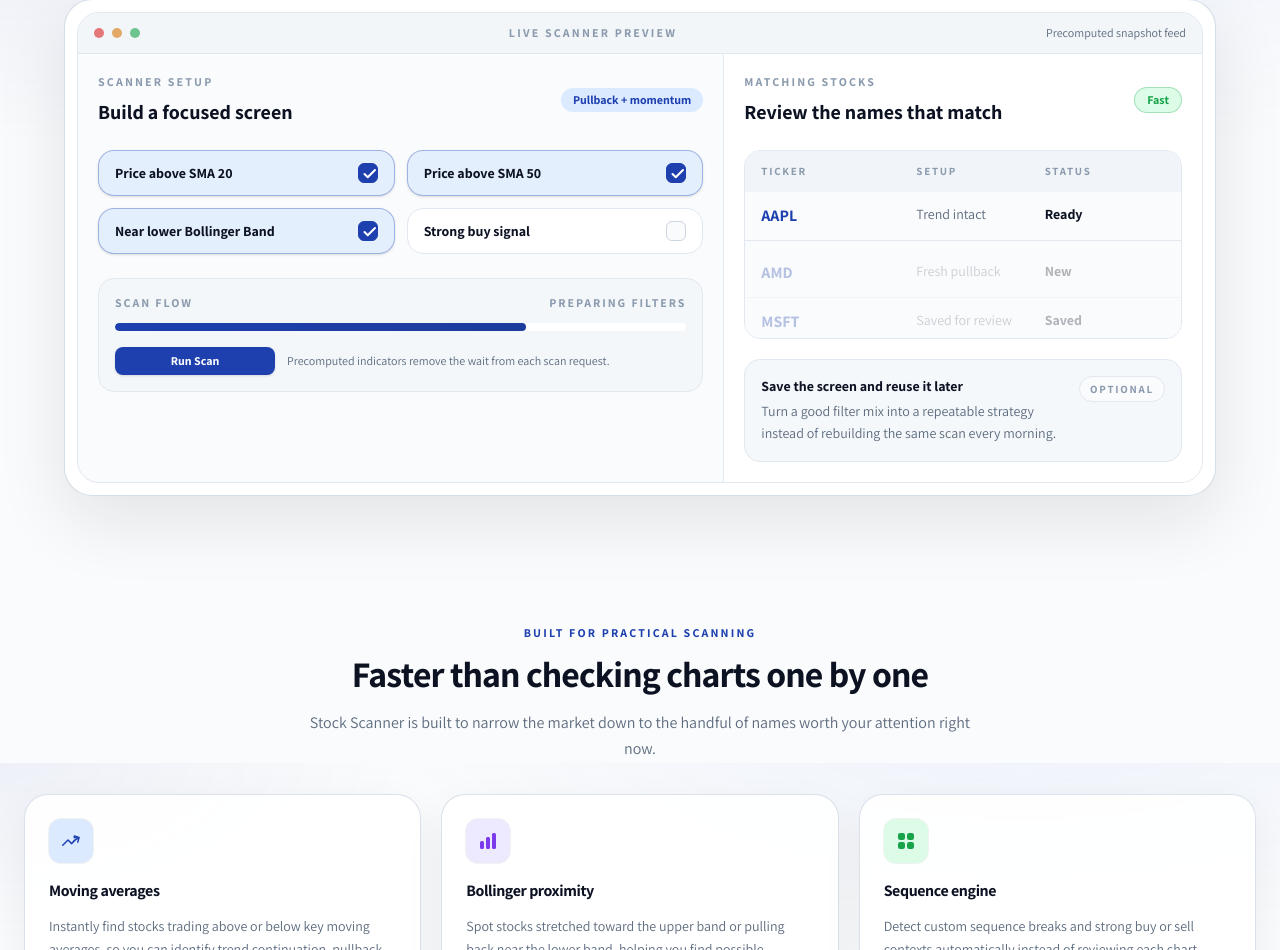
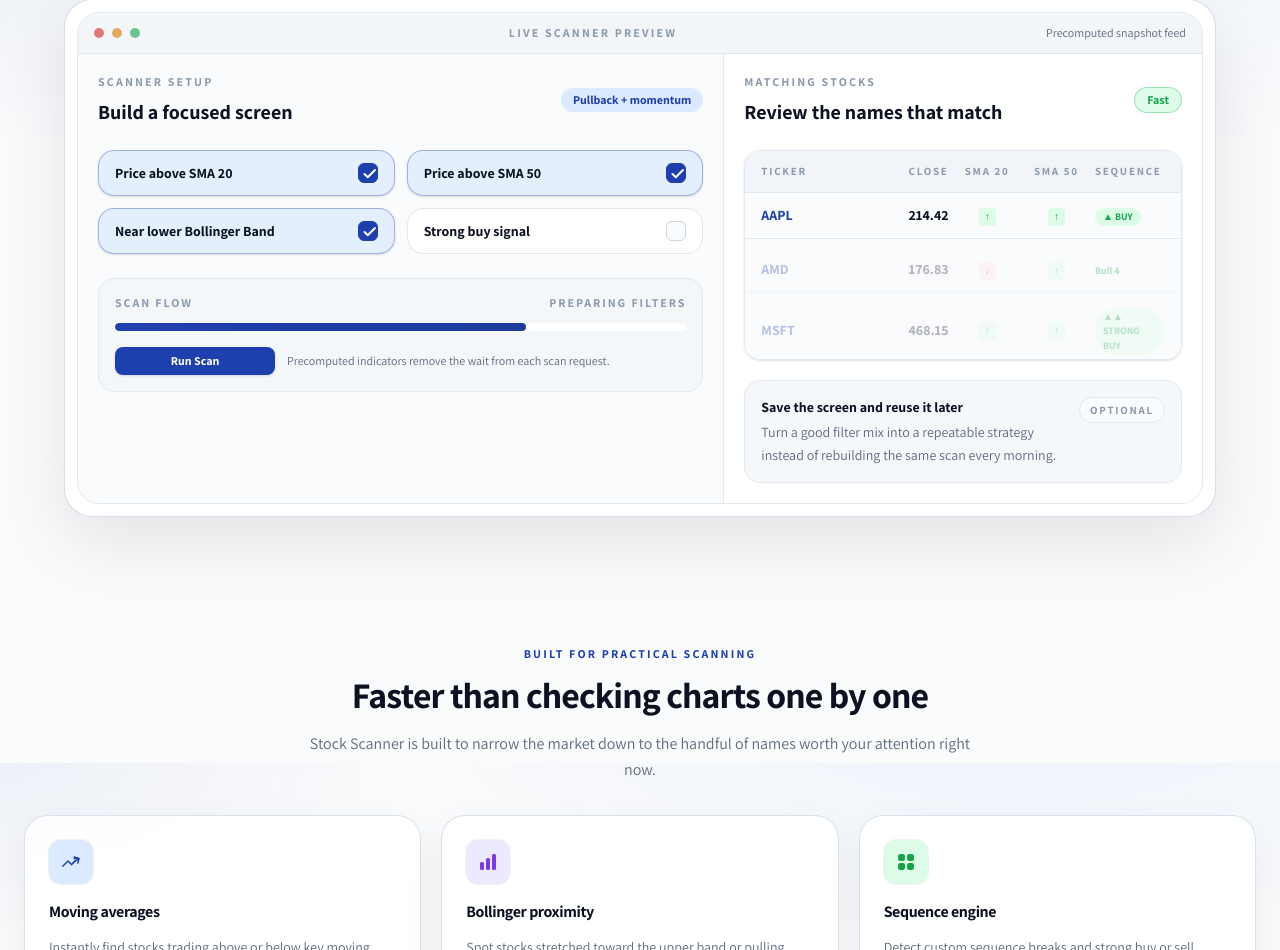
Before and after one commit to kfirAdler/stock-scanner, a Next.js app in the folder web/: page /en in a window 1280 px wide. Shown: the part 837-1787 px from the top of the page. Built offline with nearby package versions, Linux system fonts and the light colour scheme; no server answers.

Commit message:
Align landing preview with screener results

```diff
--- a/web/src/components/marketing/HomePageClient.tsx
+++ b/web/src/components/marketing/HomePageClient.tsx
@@ -283,30 +283,66 @@ export function HomePageClient() {
                   </div>
                 </div>
 
-                <div className="mt-6 overflow-hidden rounded-2xl border border-border">
-                  <div className="grid grid-cols-[1.1fr_0.9fr_0.9fr] gap-2 bg-surface-alt px-4 py-3 text-[11px] font-bold uppercase tracking-[0.16em] text-text-muted">
+                <div className="mt-6 overflow-hidden rounded-2xl border border-border shadow-sm">
+                  <div className="grid grid-cols-[1.1fr_0.95fr_0.7fr_0.7fr_0.8fr] gap-2 border-b border-border bg-surface-alt px-4 py-3 text-[11px] font-bold uppercase tracking-[0.16em] text-text-muted">
                     <span>{t("preview.table.ticker")}</span>
-                    <span className="market-inline-ltr">{t("preview.table.setup")}</span>
-                    <span>{t("preview.table.status")}</span>
+                    <span className="text-end">{t("preview.table.close")}</span>
+                    <span className="text-center market-inline-ltr">{t("preview.table.sma20")}</span>
+                    <span className="text-center market-inline-ltr">{t("preview.table.sma50")}</span>
+                    <span>{t("preview.table.sequence")}</span>
                   </div>
-                  <div className="divide-y divide-border bg-surface">
+                  <div className="divide-y divide-border bg-surface text-sm">
                     {[
-                      { ticker: "AAPL", setup: t("preview.rows.aapl"), status: t("preview.status.ready"), activeAt: 3 },
-                      { ticker: "AMD", setup: t("preview.rows.amd"), status: t("preview.status.new"), activeAt: 4 },
-                      { ticker: "MSFT", setup: t("preview.rows.msft"), status: t("preview.status.saved"), activeAt: 5 },
+                      {
+                        ticker: "AAPL",
+                        close: "214.42",
+                        sma20: "up",
+                        sma50: "up",
+                        sequence: { label: t("preview.rows.aapl"), tone: "buy" as const },
+                        activeAt: 3,
+                      },
+                      {
+                        ticker: "AMD",
+                        close: "176.83",
+                        sma20: "down",
+                        sma50: "up",
+                        sequence: { label: t("preview.rows.amd"), tone: "bull" as const },
+                        activeAt: 4,
+                      },
+                      {
+                        ticker: "MSFT",
+                        close: "468.15",
+                        sma20: "up",
+                        sma50: "up",
+                        sequence: { label: t("preview.rows.msft"), tone: "strong" as const },
+                        activeAt: 5,
+                      },
                     ].map((row) => {
                       const visible = previewStep >= row.activeAt;
                       return (
                         <div
                           key={row.ticker}
                           className={clsx(
-                            "grid grid-cols-[1.1fr_0.9fr_0.9fr] gap-2 px-4 py-3 transition-all duration-500",
+                            "grid grid-cols-[1.1fr_0.95fr_0.7fr_0.7fr_0.8fr] items-center gap-2 px-4 py-3 transition-all duration-500",
                             visible ? "translate-y-0 opacity-100" : "translate-y-2 opacity-30"
                           )}
                         >
                           <span className="market-inline-ltr font-bold text-primary">{row.ticker}</span>
-                          <span className="text-sm text-text-secondary">{row.setup}</span>
-                          <span className="text-sm font-bold text-text">{row.status}</span>
+                          <span className="text-end font-bold tabular-nums text-text">
+                            {row.close}
+                          </span>
+                          <span className="text-center">
+                            <PreviewSmaPill direction={row.sma20} />
+                          </span>
+                          <span className="text-center">
+                            <PreviewSmaPill direction={row.sma50} />
+                          </span>
+                          <span>
+                            <PreviewSignalBadge
+                              tone={row.sequence.tone}
+                              label={row.sequence.label}
+                            />
+                          </span>
                         </div>
                       );
                     })}
@@ -519,6 +555,48 @@ function AlertIcon() {
   );
 }
 
+function PreviewSmaPill({ direction }: { direction: "up" | "down" }) {
+  if (direction === "up") {
+    return (
+      <span className="inline-block rounded px-1.5 py-0.5 text-[10px] font-bold bg-success-soft text-success">
+        ↑
+      </span>
+    );
+  }
+
+  return (
+    <span className="inline-block rounded px-1.5 py-0.5 text-[10px] font-bold bg-danger-soft text-danger">
+      ↓
+    </span>
+  );
+}
+
+function PreviewSignalBadge({
+  tone,
+  label,
+}: {
+  tone: "buy" | "bull" | "strong";
+  label: string;
+}) {
+  if (tone === "strong") {
+    return (
+      <span className="inline-flex items-center gap-1 rounded-full bg-success-soft px-2 py-0.5 text-[10px] font-bold text-success">
+        ▲▲ {label}
+      </span>
+    );
+  }
+
+  if (tone === "buy") {
+    return (
+      <span className="inline-flex items-center gap-1 rounded-full bg-success-soft px-2 py-0.5 text-[10px] font-bold text-success">
+        ▲ {label}
+      </span>
+    );
+  }
+
+  return <span className="text-[10px] font-bold text-success">{label}</span>;
+}
+
 function CheckIcon() {
   return (
     <svg xmlns="http://www.w3.org/2000/svg" viewBox="0 0 20 20" fill="currentColor" className="h-3.5 w-3.5">
--- a/web/src/messages/en.json
+++ b/web/src/messages/en.json
@@ -78,18 +78,15 @@
       "fastTag": "Fast",
       "table": {
         "ticker": "Ticker",
-        "setup": "Setup",
-        "status": "Status"
+        "close": "Close",
+        "sma20": "SMA 20",
+        "sma50": "SMA 50",
+        "sequence": "Sequence"
       },
       "rows": {
-        "aapl": "Trend intact",
-        "amd": "Fresh pullback",
-        "msft": "Saved for review"
-      },
-      "status": {
-        "ready": "Ready",
-        "new": "New",
-        "saved": "Saved"
+        "aapl": "BUY",
+        "amd": "Bull 4",
+        "msft": "STRONG BUY"
       },
       "savedScreenTitle": "Save the screen and reuse it later",
       "savedScreenBody": "Turn a good filter mix into a repeatable strategy instead of rebuilding the same scan every morning.",
--- a/web/src/messages/he.json
+++ b/web/src/messages/he.json
@@ -78,18 +78,15 @@
       "fastTag": "מהיר",
       "table": {
         "ticker": "סימול",
-        "setup": "סטאפ",
-        "status": "סטטוס"
+        "close": "סגירה",
+        "sma20": "SMA 20",
+        "sma50": "SMA 50",
+        "sequence": "רצף"
       },
       "rows": {
-        "aapl": "המגמה נשמרת",
-        "amd": "פולבק טרי",
-        "msft": "נשמר לבדיקה"
-      },
-      "status": {
-        "ready": "מוכן",
-        "new": "חדש",
-        "saved": "נשמר"
+        "aapl": "BUY",
+        "amd": "Bull 4",
+        "msft": "STRONG BUY"
       },
       "savedScreenTitle": "שמור את הסריקה והשתמש בה שוב",
       "savedScreenBody": "הפוך שילוב מסננים טוב לאסטרטגיה שחוזרים אליה במקום לבנות את אותה סריקה כל בוקר מחדש.",
```
